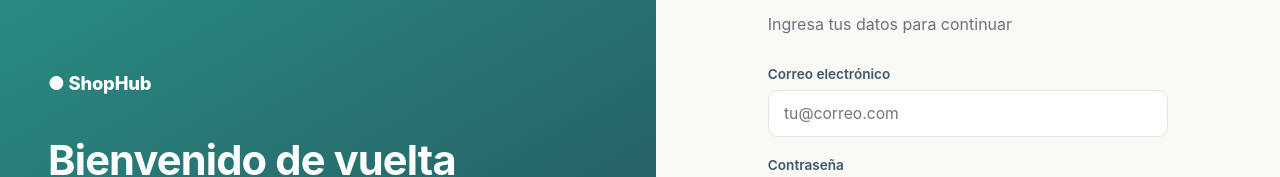
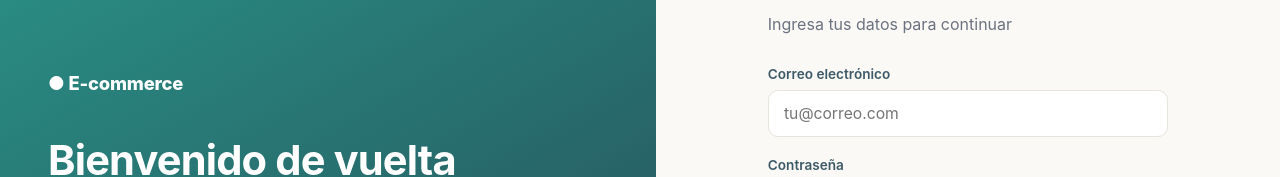
Before and after one commit to dojhoanrd-jw/E-commerce, an Angular app in the folder E-commerce-front/: page /auth/login in a window 1280 px wide. Shown: the part 240-417 px from the top of the page. Built offline with nearby package versions, Linux system fonts and the light colour scheme.

Commit message:
Rename store brand from ShopHub to E-commerce

```diff
--- a/E-commerce-front/src/app/features/auth/components/login/login.component.html
+++ b/E-commerce-front/src/app/features/auth/components/login/login.component.html
@@ -1,7 +1,7 @@
 <div class="auth">
   <aside class="auth__brand">
     <div class="auth__brand-content">
-      <span class="auth__logo">● ShopHub</span>
+      <span class="auth__logo">● E-commerce</span>
       <h1>Bienvenido de vuelta</h1>
       <p>Inicia sesión para descubrir productos, gestionar tu tienda y comprar en un solo lugar.</p>
     </div>
--- a/E-commerce-front/src/app/features/auth/components/register/register.component.html
+++ b/E-commerce-front/src/app/features/auth/components/register/register.component.html
@@ -1,7 +1,7 @@
 <div class="auth">
   <aside class="auth__brand">
     <div class="auth__brand-content">
-      <span class="auth__logo">● ShopHub</span>
+      <span class="auth__logo">● E-commerce</span>
       <h1>Únete a la comunidad</h1>
       <p>Crea tu cuenta como comprador o vendedor y empieza en minutos.</p>
     </div>
--- a/E-commerce-front/src/app/features/home/components/home/home.component.html
+++ b/E-commerce-front/src/app/features/home/components/home/home.component.html
@@ -1,7 +1,7 @@
 <section class="hero">
   <div class="hero__content">
     <span class="hero__eyebrow">Tienda online</span>
-    <h1>Todo lo que necesitas, en <span>ShopHub</span></h1>
+    <h1>Todo lo que necesitas, en <span>E-commerce</span></h1>
     <p>Tecnología, hogar, ropa y más — con los mejores precios y envío rápido.</p>
     <a class="hero__cta" href="#catalogo">Explorar productos</a>
   </div>
--- a/E-commerce-front/src/app/shared/ui/footer/footer.component.ts
+++ b/E-commerce-front/src/app/shared/ui/footer/footer.component.ts
@@ -9,7 +9,7 @@ import { RouterLink } from '@angular/router';
     <footer class="footer">
       <div class="footer__top">
         <div class="footer__brand">
-          <span class="footer__logo"><span class="dot">●</span> ShopHub</span>
+          <span class="footer__logo"><span class="dot">●</span> E-commerce</span>
           <p>Tu tienda online de tecnología, hogar, ropa y más — con envío rápido y pago seguro.</p>
         </div>
 
@@ -43,7 +43,7 @@ import { RouterLink } from '@angular/router';
       </div>
 
       <div class="footer__bottom">
-        <span>© {{ year }} ShopHub. Todos los derechos reservados.</span>
+        <span>© {{ year }} E-commerce. Todos los derechos reservados.</span>
         <span>Hecho con Angular + .NET</span>
       </div>
     </footer>
--- a/E-commerce-front/src/app/shared/ui/header/header.component.ts
+++ b/E-commerce-front/src/app/shared/ui/header/header.component.ts
@@ -11,7 +11,7 @@ import { WishlistService } from '@core/services/wishlist.service';
   template: `
     <header class="app-header">
       <a class="brand" routerLink="/">
-        <span class="brand__dot">●</span> ShopHub
+        <span class="brand__dot">●</span> E-commerce
       </a>
 
       <nav class="nav">
```
